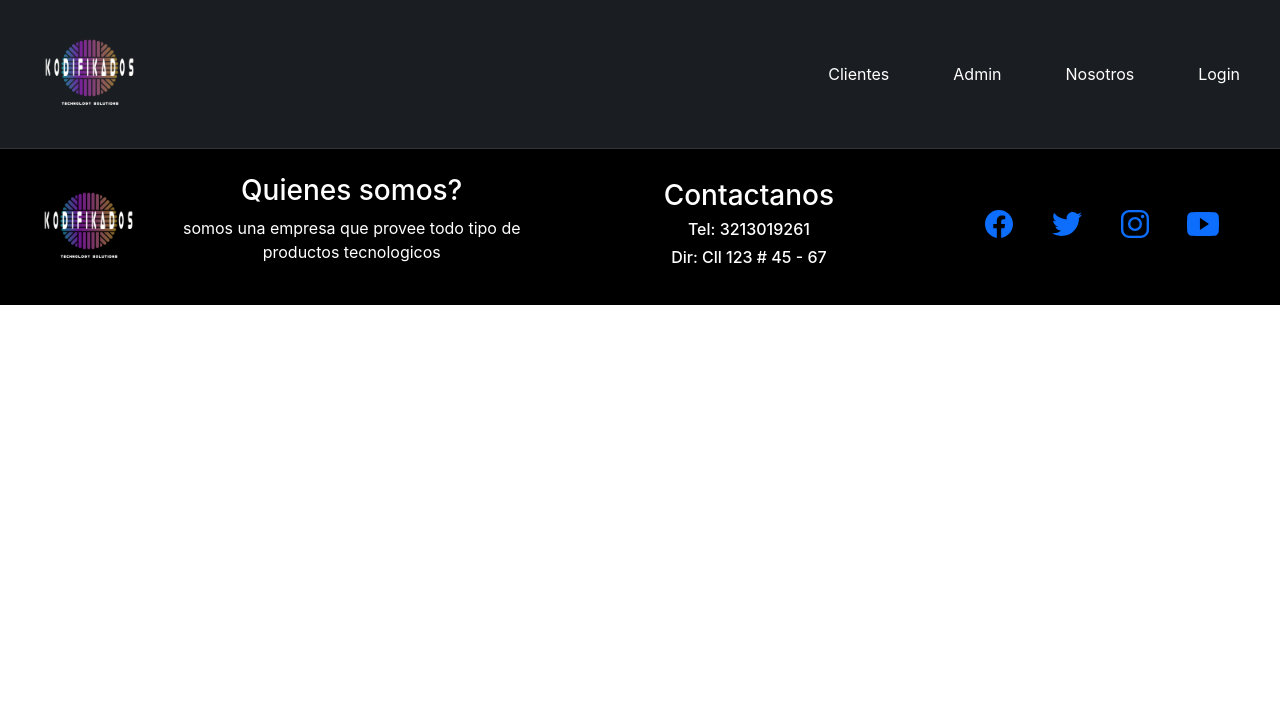
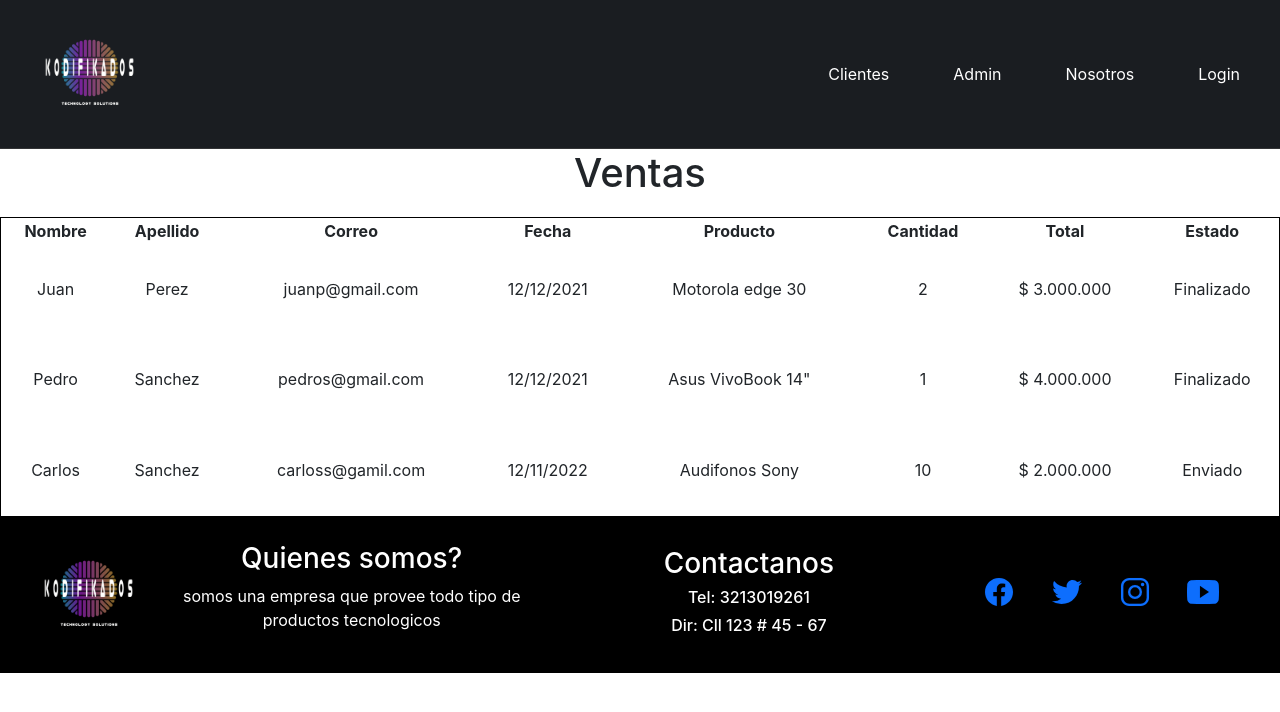
Before and after one commit to KodifiKados-Organizacion/KodificadosApp, a React (Create React App) app: page /Admin/Ventas in a window 1280 px wide. Shown: the top 712 px of the page. Built offline with nearby package versions, Linux system fonts and the light colour scheme.

Commit message:
se agregan vistas de editar productos, y resumende ventas

```diff
--- a/src/Routers/Router.js
+++ b/src/Routers/Router.js
@@ -7,6 +7,8 @@ import { Clientes } from '../pages/clientes/clientes'
 import { Home } from '../pages/home/Home'
 import Ingreso from"../auth/Ingreso"
 import Registro from"../components/Cliente/Registro"
+import { EditProduc } from '../components/Admin/EditProduc'
+import { Ventas } from '../components/Admin/Ventas'
 
 
 export const Router = () => {
@@ -16,9 +18,10 @@ export const Router = () => {
         <Route path="Login" element={<Login />} />
         <Route path="Ingreso" element={<Ingreso />} />
         <Route path='Cliente' element={<Clientes />} />
-
+        <Route path='Admin/EditProduct' element={<EditProduc />} />
         <Route path='Admin' element={<Admins />} />
         <Route path='About' element={<AboutUs />} />
+        <Route path='/Admin/Ventas' element={<Ventas />} />
         <Route path='/' element={<Navigate to="/Home" />} />
         <Route path='Login/Registro' element={<Registro/>} />
   </Routes>
--- /dev/null
+++ b/src/components/Admin/EditProduc.js
@@ -0,0 +1,85 @@
+import { PRODUCTS } from "../../data/products";
+import React from 'react'
+import { useForm } from "../../hooks/useForm";
+import { useSearchParams } from 'react-router-dom';
+import '../../styles/components/EditProducts.css'
+
+export const EditProduc = (producto) => {
+    const [searchParams ] = useSearchParams();
+    console.log(searchParams.getAll("producto"));
+    let id = searchParams.getAll("producto");
+    let productoEdit = PRODUCTS.find((producto) => producto.id == id);
+    console.log(productoEdit);
+    const [valuesEdit, handleInputChange] = useForm({
+        name: productoEdit.name,
+        price:  productoEdit.price,
+        descripcion: productoEdit.description,
+        urlImagen: productoEdit.urlImagen,
+    });
+    const { name,  price, descripcion, urlImagen } = valuesEdit;
+    const HandleClick = (e) => {
+        e.preventDefault();
+        console.log(valuesEdit);
+    }
+    const handleSubmit = (e) => {
+        e.preventDefault();
+    }
+    const handleBack = (e) => {
+        e.preventDefault();
+        window.history.back();
+    }
+  return (
+    <div className="producto-edit" key={productoEdit.id}>
+      <form onChange={ handleSubmit } className="form-edit">
+      <span className="container_img_edit">
+      <img src={productoEdit.urlImagen} alt={productoEdit.name} />
+      <input
+      type="text"
+      name="urlimage"
+      value={urlImagen}
+      placeholder={productoEdit.urlImagen}
+      onChange={handleInputChange}
+      />
+      </span>
+      <div className="container-info-edit">
+        <input
+        type="text"
+        name="name"
+        value={name}
+        onChange={handleInputChange}
+        placeholder={productoEdit.nombre}
+        />
+        <input
+        type="text"
+        name="descripcion"
+        value={descripcion}
+        onChange={handleInputChange}
+        placeholder={productoEdit.description}
+        />
+        <input
+        type="text"
+        name="price"
+        value={price}
+        onChange={handleInputChange}
+        placeholder={productoEdit.price}
+        />
+        </div>
+        <span className="container-buttons-edit">
+        <button
+        className="btn btn-primary"
+        onClick={HandleClick}
+        >
+          Guardar
+          </button>
+
+        <button
+        className="btn btn-info"
+        onClick={handleBack}
+        >
+          Cancelar
+          </button>
+        </span>
+        </form>
+    </div>
+  )
+}
--- /dev/null
+++ b/src/components/Admin/Ventas.js
@@ -0,0 +1,58 @@
+import '../../styles/components/ventas.css'
+
+export const Ventas = () => {
+  return (
+    <div>
+        <h1>Ventas</h1>
+
+        <table className='tabla-ventas'>
+            <thead>
+                <tr>
+                    <th>Nombre</th>
+                    <th>Apellido</th>
+                    <th>Correo</th>
+                    <th>Fecha</th>
+                    <th>Producto</th>
+                    <th>Cantidad</th>
+                    <th>Total</th>
+                    <th>Estado</th>
+                </tr>
+            </thead>
+            <tbody>
+                <tr>
+                    <td>Juan</td>
+                    <td>Perez</td>
+                    <td>juanp@gmail.com </td>
+                    <td>12/12/2021</td>
+                    <td>Motorola edge 30</td>
+                    <td>2</td>
+                    <td>$ 3.000.000</td>
+                    <td>Finalizado</td>
+                </tr>
+                <tr>
+                    <td>Pedro</td>
+                    <td>Sanchez</td>
+                    <td>pedros@gmail.com </td>
+                    <td>12/12/2021</td>
+                    <td>Asus VivoBook 14"</td>
+                    <td>1</td>
+                    <td>$ 4.000.000</td>
+                    <td>Finalizado</td>
+                </tr>
+                <tr>
+                    <td>Carlos</td>
+                    <td>Sanchez</td>
+                    <td>carloss@gamil.com   </td>
+                    <td>12/11/2022</td>
+                    <td>Audifonos Sony </td>
+                    <td>10</td>
+                    <td>$ 2.000.000</td>
+                    <td>Enviado</td>
+                </tr>
+
+            </tbody>
+        </table>
+
+        </div>
+  )
+}
--- a/src/components/Productos/Cards.jsx
+++ b/src/components/Productos/Cards.jsx
@@ -1,9 +1,42 @@
-const Cards = ({ producto, setcarrito, carrito }) => {
+import { useSearchParams } from "react-router-dom";
+
+const Cards = ({ producto, setcarrito, carrito, buttom}) => {
+  const [searchParams, setSearchParams] = useSearchParams();
     let newproducto = [];
+    const HandleClick = () => {
+        switch (buttom) {
+            case "Agregar":
+              setcarrito([...carrito, producto]);
+                console.log(producto.id);
+              break;
+            case "Editar":
+                console.log(producto.id);
+                if(producto !== undefined){
+                    setSearchParams({"producto": producto.id});
+                    console.log(searchParams);
+                    window.location.href = "/Admin/EditProduct?producto=" + producto.id;
+                }else{
+                    console.log("no se pudo editar")
+                }
+                break;
+        }
+    }
+
+    const HandleDelete =() => {
+        switch (buttom) {
+            case "Agregar":
+                console.log("no se puede eliminar")
+                break;
+            case "Editar":
+                console.log("eliminando");
+                alert("eliminando producto "+ producto.id);
+                break;
+        }
+    }
     return (
       <>
-        <div className="card bg-gray" style={{ width: "18rem" }}>
-          <img src={producto.urlImagen} class="card-img-top" alt="..." />
+        <div className="card" key={ producto.name } style={{ width: "18rem" }}>
+          <img src={producto.urlImagen} className="card-img-top" alt="..." />
           <div className="card-body">
             <h5 className="card-title">{producto.category}</h5>
             <p className="card-text">{producto.name}</p>
@@ -13,13 +46,16 @@ const Cards = ({ producto, setcarrito, carrito }) => {
           <div className="card-footer">
             <button
               className="btn btn-primary"
-              onClick={() => setcarrito([...carrito, producto])}
+              onClick={HandleClick}
             >
-              <i className="ri-shopping-cart-line"></i> <small>agregar</small>
+              <span> {buttom === "Agregar" ? <i className="ri-shopping-cart-fill" ></i> : <ion-icon name="pencil-outline"></ion-icon> }</span>
+
+
+               <small>{ buttom }</small>
             </button>
-            <a href="#" className="btn btn-danger">
+            <button onClick={ HandleDelete } className="btn btn-danger">
               <i className="ri-delete-bin-line"></i> <small>Quitar</small>
-            </a>
+            </button>
           </div>
         </div>
       </>
--- a/src/components/Productos/Lista.jsx
+++ b/src/components/Productos/Lista.jsx
@@ -3,23 +3,24 @@ import "../../styles/components/cards.css";
 import Cards from "./Cards";
 import Carrito from "../Carrito/Carrito";
 import { useState } from "react";
+import { Link } from "react-router-dom";
 
-const Lista = () => {
+const Lista = (props) => {
   const [carrito, setcarrito] = useState([]);
   const [productos_carro, setproductoscarro] = useState([]);
   return (
     <div>
       <nav className="nav">
-
+        {props.buttom === "Agregar" ?
         <button
           type="button"
-          class="btn btn-primary position-relative"
+          className="btn btn-primary position-relative"
           data-bs-toggle="modal"
           data-bs-target="#carrito"
         >
           {carrito.length}
           <i className="ri-shopping-cart-fill"></i>
-        </button>
+        </button>: <Link to='Ventas'> <ion-icon name="cash-outline"></ion-icon> </Link>  }
       </nav>
       <h1>Catalogo</h1>
 
@@ -30,6 +31,7 @@ const Lista = () => {
             setcarrito={setcarrito}
             carrito={carrito}
             key={producto.name}
+            buttom = {props.buttom}
           />
         ))}
       </div>
@@ -37,7 +39,7 @@ const Lista = () => {
       <div
         className="modal fade"
         id="carrito"
-        tabindex="-1"
+        tabIndex="-1"
         aria-labelledby="exampleModalLabel"
         aria-hidden="true"
       >
--- a/src/pages/admins/Admins.js
+++ b/src/pages/admins/Admins.js
@@ -1,7 +1,9 @@
+import Lista from "../../components/Productos/Lista"
+
 export const Admins = () => {
   return (
     <div>
-      <h1>Admins</h1>
+      <Lista buttom="Editar"/>
     </div>
   )
 }
--- a/src/pages/clientes/clientes.js
+++ b/src/pages/clientes/clientes.js
@@ -4,6 +4,6 @@ import '../../styles/pages/Cliente.css'
 export const Clientes = () => {
   return (
     <div className="container-cliente-page">
-      <Lista></Lista></div>
+      <Lista buttom="Agregar"></Lista></div>
   )
 }
--- /dev/null
+++ b/src/styles/components/EditProducts.css
@@ -0,0 +1,52 @@
+.producto-edit {
+    display: flex;
+    flex-direction: column;
+    justify-content: center;
+    align-items: center;
+    width: 100%;
+    height: 100%;
+    padding: 0 20px;
+    box-sizing: border-box;
+    background-color: #fff;
+    border-radius: 10px;
+    box-shadow: 0 0 10px rgba(0, 0, 0, 0.2);
+    margin-bottom: 20px;
+}
+
+.form-edit {
+    width: 100%;
+}
+
+.container_img_edit {
+    width: 100%;
+    height: 200px;
+    display: flex;
+    flex-direction: column;
+    justify-content: center;
+    align-items: center;
+    font-size: 10px;
+}
+
+.container_img_edit img {
+    width: 100px;
+    object-fit: cover;
+    border-radius: 10px;
+}
+
+.container_img_edit input {
+    width: 50%;
+}
+
+.container-info-edit {
+    width: 100%;
+    height: 100%;
+    display: flex;
+    flex-direction: column;
+    justify-content: space-evenly;
+    align-items: center;
+    font-size: 10px;
+}
+
+.container-info-edit input {
+    width: 100%;
+}
--- /dev/null
+++ b/src/styles/components/ventas.css
@@ -0,0 +1,8 @@
+.tabla-ventas {
+    width: 100%;
+    height: 300px;
+    border-collapse: collapse;
+    border: 1px solid #000;
+    margin: 0 auto;
+    margin-top: 20px;
+}
```
Also changed, not shown: src/auth/Login.jsx (+9 -9 lines).
